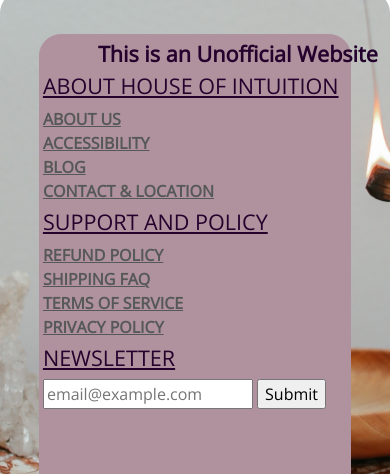
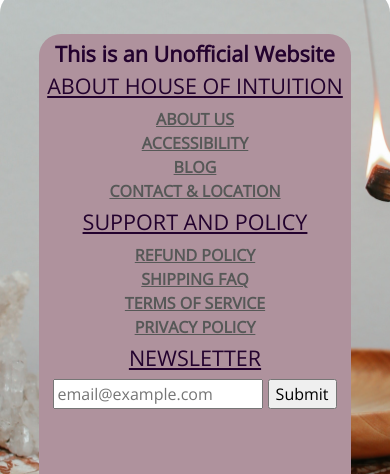
Before and after one commit to AmandaOrr/SED_Project_Assessment, a plain HTML site: page index.html in a window 390 px wide. Shown: the part 3179-3653 px from the top of the page. Drawn offline with nearby package versions, Linux system fonts and the light colour scheme.

Commit message:
pushing mobile view changes

```diff
--- a/styles.css
+++ b/styles.css
@@ -170,6 +170,7 @@
     justify-content: flex-start;
     border-top-right-radius: 22px;
     border-top-left-radius: 22px;
+    text-align: center;
 }
 
 footer h4{
@@ -183,10 +184,8 @@
 }
 
 #footer-message{
-    text-align: center;
     text-decoration: none;
     font-weight: bold;
-    width: 100vw;
     margin-bottom: 2%;
 }
 .footer-box{
@@ -194,6 +193,7 @@
     flex-direction: column;
     line-height: 1.5em;
     margin-bottom: 2%;
+    max-width: 100%;
 }
 
 .footer-box a {
```
